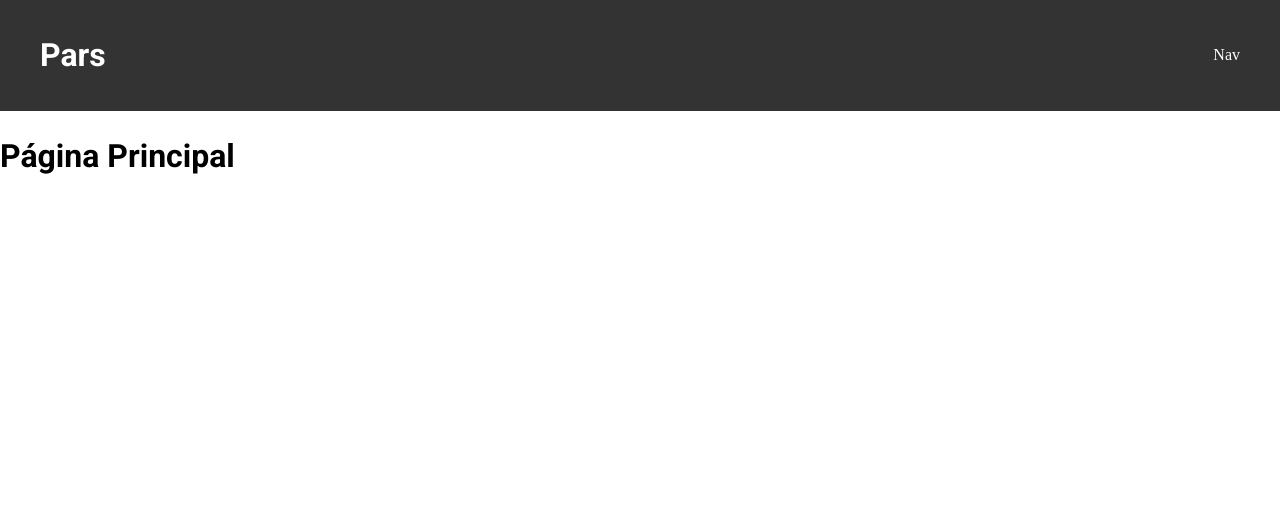
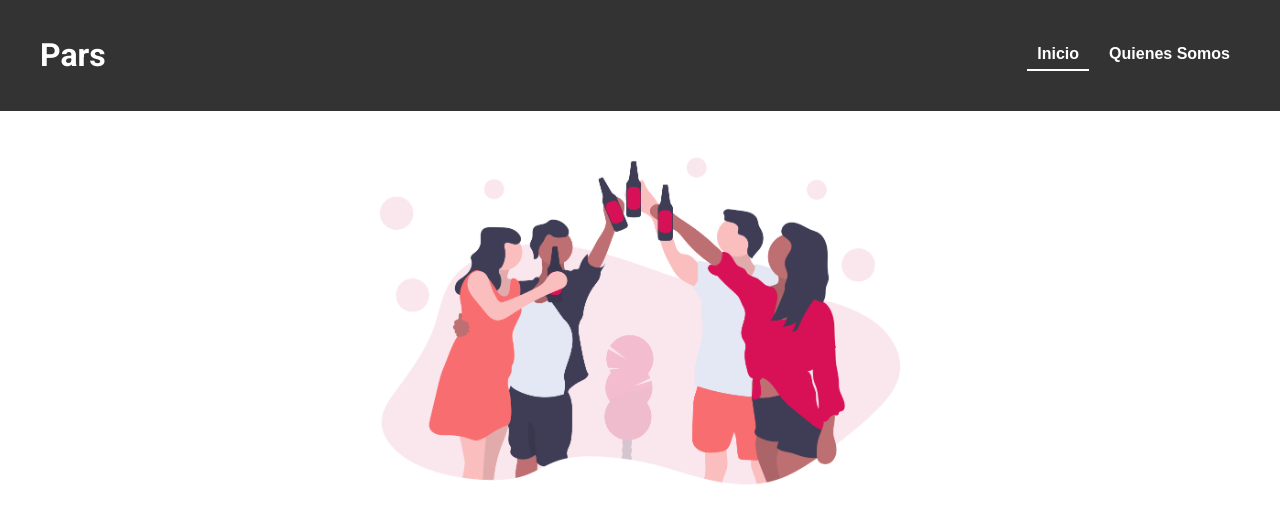
Before and after one commit to saulfranco14/pars, a Gatsby site: page / in a window 1280 px wide. Built offline with nearby package versions, Linux system fonts and the light colour scheme; Gatsby itself is replaced by a stand-in of ours.

Commit message:
Se actualiza el header

```diff
--- a/package.json
+++ b/package.json
@@ -7,6 +7,7 @@
   "dependencies": {
     "babel-plugin-styled-components": "^1.12.0",
     "gatsby": "^3.1.2",
+    "gatsby-background-image": "^1.5.0",
     "gatsby-plugin-gatsby-cloud": "^2.1.0",
     "gatsby-plugin-image": "^1.1.2",
     "gatsby-plugin-manifest": "^3.1.0",
--- a/src/components/header.js
+++ b/src/components/header.js
@@ -1,8 +1,8 @@
 import * as React from "react"
+import Navegacion from './nav';
 import {
   HeaderDiv,
   DivPrincipal,
-  Navegation,
   TitleHeader
 } from '../styled-components/header.styles';
 
@@ -14,9 +14,7 @@ const Header = () => {
           <TitleHeader>
             Pars
           </TitleHeader>
-          <Navegation>
-            Nav
-          </Navegation>
+        <Navegacion/>
         </DivPrincipal>
       </HeaderDiv>
     </React.Fragment>
--- /dev/null
+++ b/src/components/imagePrincipal.js
@@ -0,0 +1,46 @@
+import React, { Fragment }              from 'react';
+import { graphql, useStaticQuery }      from 'gatsby';
+import styled           from "styled-components"
+
+// import { ImageDiv }                     from '../styled-components/imagePrincipal.styles';
+import BackgroundImage  from 'gatsby-background-image'
+
+const ImageDiv = styled(BackgroundImage)`
+    display: flex;
+    justify-content: center;
+    margin: 10px auto;
+    height: 400px;
+    width: 600px;
+`
+
+
+const Images = () => {
+
+    const { image } = useStaticQuery(graphql`
+        query{
+            image: file( relativePath: { eq: "pars_5.png"} ) {
+                sharp: childImageSharp{
+                    fluid{
+                        ...GatsbyImageSharpFluid_withWebp
+                    }
+                }
+            }
+        }
+    `);
+
+    console.log(image.sharp.fluid);
+
+    return (
+        <Fragment>
+            <ImageDiv
+                tag="section"
+                fluid = { image.sharp.fluid }
+                fadeIn="soft"
+            >
+
+            </ImageDiv>
+        </Fragment>
+    );
+}
+
+export default Images;
--- /dev/null
+++ b/src/components/nav.js
@@ -0,0 +1,30 @@
+import React, { Fragment } from 'react';
+import {
+    Nav,
+    NavLink
+} from '../styled-components/nav.styles';
+
+
+
+const Navegacion = () => {
+    return (
+        <Fragment>
+            <Nav>
+                <NavLink
+                    to={'/'}
+                    activeClassName="page-actual"
+                >
+                    Inicio
+                </NavLink>
+                <NavLink
+                    to={'/nosotros'}
+                    activeClassName="page-actual"
+                >
+                    Quienes Somos
+                </NavLink>
+            </Nav>
+        </Fragment>
+     );
+}
+
+export default Navegacion;
--- a/src/pages/index.js
+++ b/src/pages/index.js
@@ -1,10 +1,12 @@
-import * as React from "react"
-import Layout from "../components/layout";
+import * as React from "react";
 import "../styles/global.css"
+import Layout         from "../components/layout";
+import ImagePrincipal from "../components/imagePrincipal";
+
 
 const IndexPage = () => (
   <Layout>
-    <h1>Página Principal</h1>
+    <ImagePrincipal/>
   </Layout>
 )
 
--- a/src/styled-components/header.styles.js
+++ b/src/styled-components/header.styles.js
@@ -23,7 +23,3 @@ export const DivPrincipal = styled.div`
 
     }
 `
-
-export const Navegation = styled.p`
-    color: white;
-`
--- /dev/null
+++ b/src/styled-components/imagePrincipal.styles.js
@@ -0,0 +1,6 @@
+import styled           from "styled-components"
+import BackgroundImage  from 'gatsby-background-image'
+
+export const ImageDiv = styled(BackgroundImage)`
+    height: 400px;
+`
--- /dev/null
+++ b/src/styled-components/nav.styles.js
@@ -0,0 +1,34 @@
+import styled from "styled-components";
+import { Link } from 'gatsby';
+
+export const Nav = styled.nav`
+
+    display: flex;
+    justify-content: center;
+    padding-bottom: 3rem;
+
+    @media (min-width: 768px){
+        padding-bottom: 0rem;
+    }
+`;
+
+export const NavLink = styled(Link)`
+    color: #fff;
+    font-size: 1.6rem;
+    font-weight: 700;
+    line-height: 1rem;
+    font-family: 'PT Sans', sans-serif;
+    text-decoration: none;
+    padding: 1rem;
+    margin-right: 1rem;
+
+    /* Para quitar el ultimo margen(ultimo elemento) */
+    &:last-of-type{
+        margin-right: 0;
+    }
+
+    /* Activará el active de la página actual */
+    &.page-actual{
+        border-bottom: 2px solid #fff;
+    }
+`
```
Also changed, not shown: src/pages/nosotros.js (added, +12 -0 lines), src/images/PARS.png (added), src/images/pars_1.svg (added), src/images/pars_2.png (added), src/images/pars_3.png (added), src/images/pars_4.png (added), src/images/pars_5.png (added), src/images/pars_6.png (added), src/images/pars_7.png (added), 1 other file.
